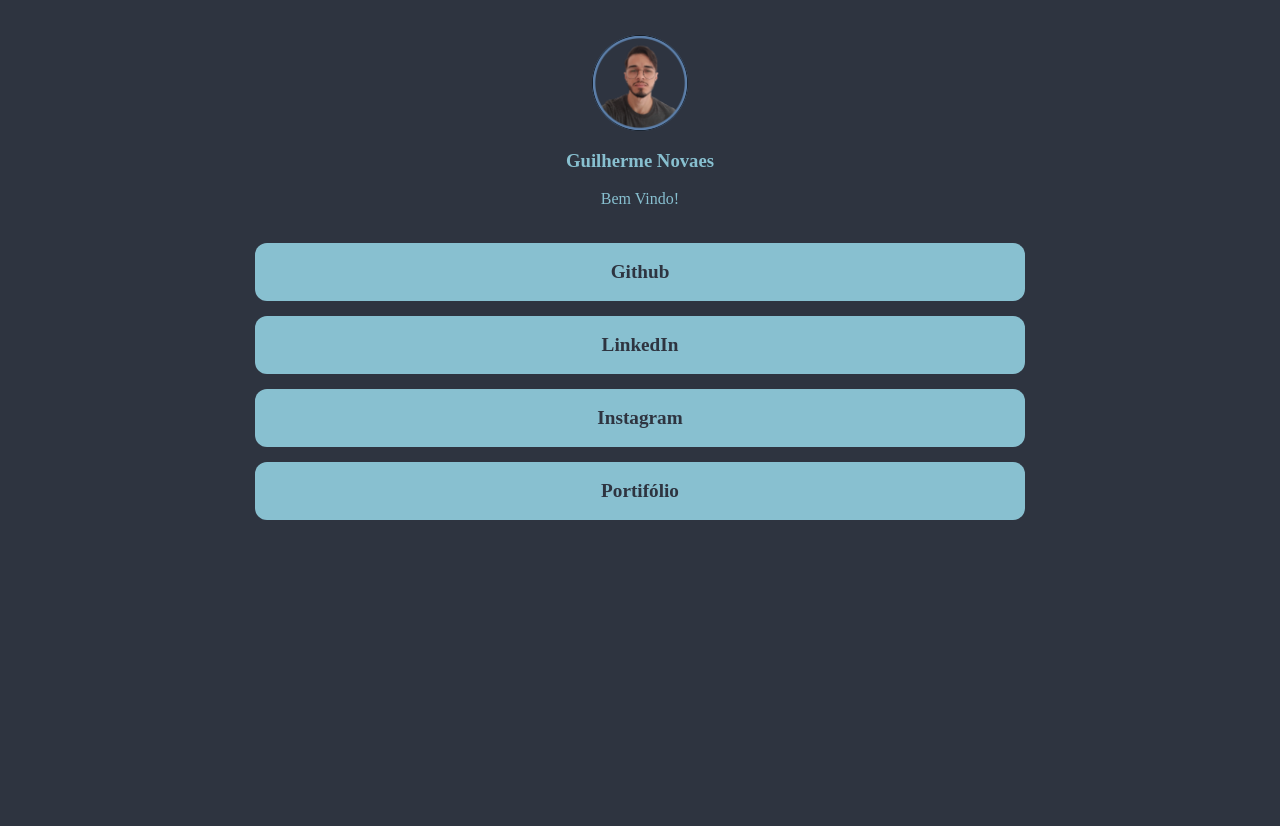
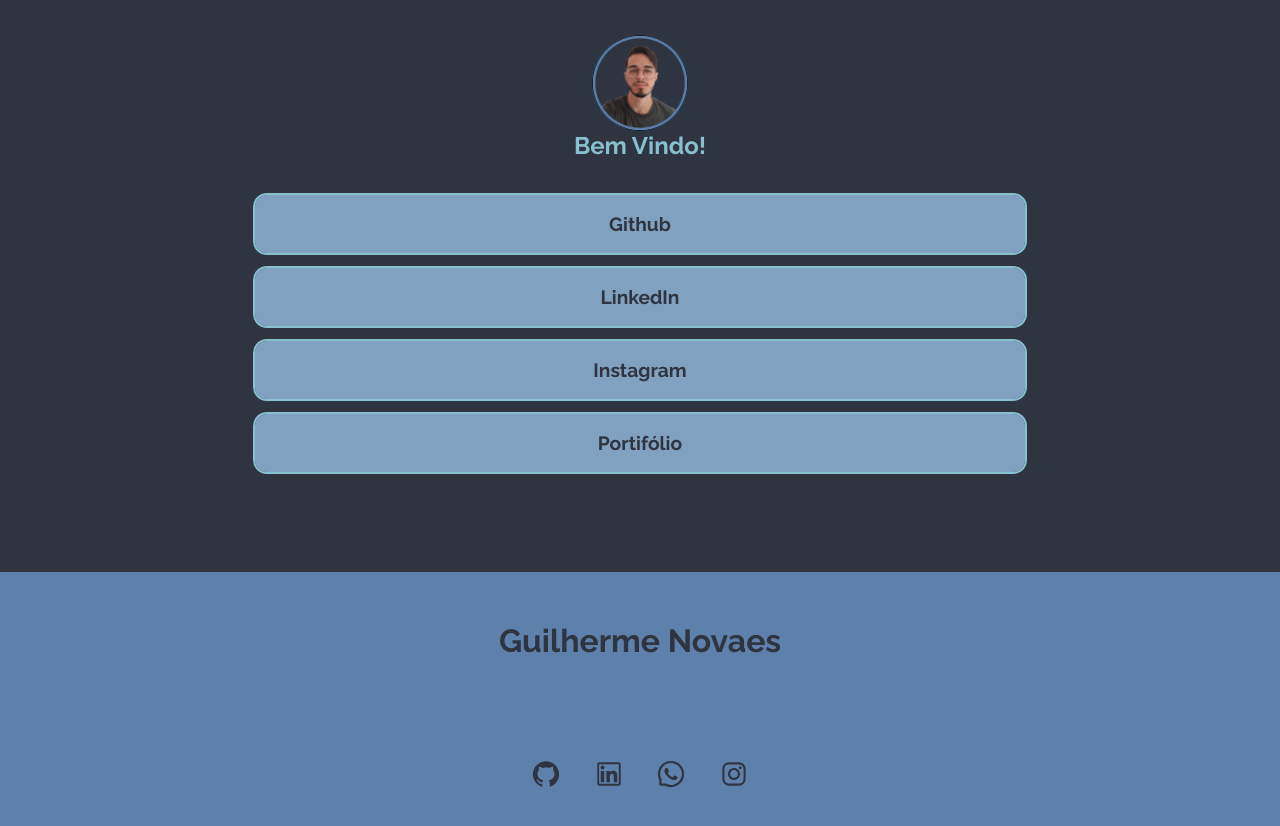
Before and after one commit to Guilherme-RNovaes/link-tree, a React (Vite) app: page / in a window 1280 px wide. Shown: the top 826 px of the page. Before the commit the page ends 800 px from the top, so only its background shows below. Built offline with nearby package versions, Linux system fonts and the light colour scheme.

Commit message:
Implementando alterações nos botões e testando footer

```diff
--- a/package.json
+++ b/package.json
@@ -10,7 +10,8 @@
   },
   "dependencies": {
     "react": "^18.2.0",
-    "react-dom": "^18.2.0"
+    "react-dom": "^18.2.0",
+    "react-icons": "^4.8.0"
   },
   "devDependencies": {
     "@types/react": "^18.0.28",
--- a/src/App.jsx
+++ b/src/App.jsx
@@ -1,5 +1,6 @@
 import Header from './components/Header'
 import RedesSociais from './components/RedesSociais'
+import Footer from './components/Footer'
 
 import './index.css'
 
@@ -8,6 +9,7 @@
     <div className="App">
       <Header />
       <RedesSociais />
+      <Footer />
     </div>
   )
 }
--- /dev/null
+++ b/src/components/Footer/index.jsx
@@ -0,0 +1,19 @@
+import { AiOutlineGithub, AiOutlineInstagram, AiOutlineLinkedin, AiOutlineWhatsApp } from "react-icons/ai";
+
+import "./styles.css"
+
+function Footer() {
+  return (
+    <footer className="contato" id='contato'>
+        <h1>Guilherme Novaes</h1>
+        <div className="contato-social">
+            <a href="https://github.com/Guilherme-RNovaes" target="_blank" rel="noreferrer"><AiOutlineGithub size={30} /></a>
+            <a href="https://www.instagram.com/gr.novaes/" target="_blank" rel="noreferrer"><AiOutlineLinkedin size={30} /></a>
+            <a href="https://api.whatsapp.com/send?phone=5516988448896&text=Ol%C3%A1,%20Guilherme!https://www.instagram.com/gr.novaes/" target="_blank" rel="noreferrer"><AiOutlineWhatsApp size={30} /></a>
+            <a href="https://www.instagram.com/gr.novaes/" target="_blank" rel="noreferrer"><AiOutlineInstagram size={30} /></a>
+        </div>
+    </footer>
+  )
+}
+
+export default Footer
--- /dev/null
+++ b/src/components/Footer/styles.css
@@ -0,0 +1,33 @@
+.contato {
+    display: flex;
+    flex-direction: column;
+    align-items: center;
+    padding: 50px 0 0 0;
+    margin: 100px -10vw 0 -10vw;
+    background-color: var(--first-color);
+}
+
+.contato h1 {
+    color: var(--bg-color);
+
+}
+
+.contato-social {
+    display: flex;
+    align-items: center;
+    justify-content: space-around;
+    width: 250px;
+    margin: 100px 0;
+}
+
+.contato-social a {
+    text-decoration: none;
+    color: var(--bg-color);
+    background-origin: var(--bg-color);
+    transition: all ease 300ms;
+}
+
+.contato-social a:hover {
+    color: var(--text-color);
+    transition: all ease 300ms;
+}
--- a/src/components/Header/index.jsx
+++ b/src/components/Header/index.jsx
@@ -4,8 +4,7 @@
   return (
     <div className="perfil-content">
         <div className="perfil-img"></div>
-        <h3>Guilherme Novaes</h3>
-        <p>Bem Vindo!</p>
+        <h2>Bem Vindo!</h2>
     </div>
   )
 }
--- a/src/components/RedesSociais/index.jsx
+++ b/src/components/RedesSociais/index.jsx
@@ -11,7 +11,7 @@
 
   const LinksRedes = ListaRedes.map((props) =>
     <div key={props.id} className='links-content'>
-      <a href={props.url}>{props.urlName}</a>
+      <a href={props.url} target="_blank">{props.urlName}</a>
     </div>
   )
 
--- a/src/components/RedesSociais/styles.css
+++ b/src/components/RedesSociais/styles.css
@@ -1,7 +1,7 @@
 .links-content a {
     text-decoration: none;
     color: var(--bg-color);
-    background-color: var(--third-color);
+    background-color: var(--second-color);
     display: flex;
     justify-content: center;
     text-align: center;
@@ -11,11 +11,15 @@
     padding: 18px;
     position: relative;
     margin: 15px;
-    transition: 0.3s ease-in;
+    outline: 2px solid var(--text-color);
+    transition: all ease 0.3s;
 }
 
-a:hover {
-    transform: scale(1.03);
+.links-content a:hover {
+    background-color: transparent;
+    color: var(--text-color);
+    outline: 2px solid var(--text-color);
+    outline-offset: 5px;
 }
 
 .links-content {
--- a/src/index.css
+++ b/src/index.css
@@ -1,9 +1,43 @@
+@import url('https://fonts.googleapis.com/css2?family=Raleway:wght@400;500;700&display=swap');
+
 :root {
     --bg-color: #2E3440;
-    --second-color:#5E81AC;
-    --third-color: #88C0D0;
+    --first-color: #5E81AC;
+    --second-color: #81A1C1;
+    --text-color: #88C0D0;
+}
+
+* {
+  margin: 0;
+  padding: 0;
+  border: 0;
+  font-family: 'Raleway', sans-serif;
+  box-sizing: border-box;
+
+}
+
+html {
+  scroll-behavior: smooth;
+
 }
 
 body {
-    background-color: var(--bg-color);
+  background-color: var(--bg-color);
+  color: var(--text-color);
+  margin: 0 10vw;
 }
+
+::-webkit-scrollbar{
+  width: .6rem;
+  border-radius: .5rem;
+  background-color: var(--text-color);
+}
+
+::-webkit-scrollbar-thumb{
+  background-color: var(--first-color);
+  border-radius: .5rem;
+}
+
+::-webkit-scrollbar-thumb:hover{
+  background-color: var(--second-color);
+}
```
Also changed, not shown: 1 other file (tests, documents, lock files or other folders).
